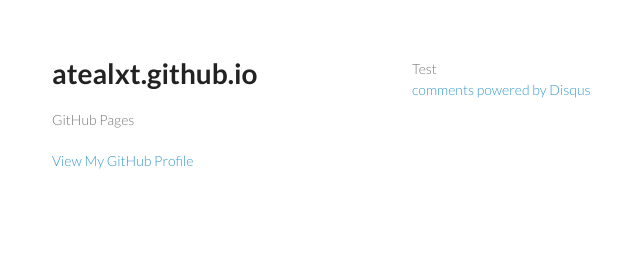
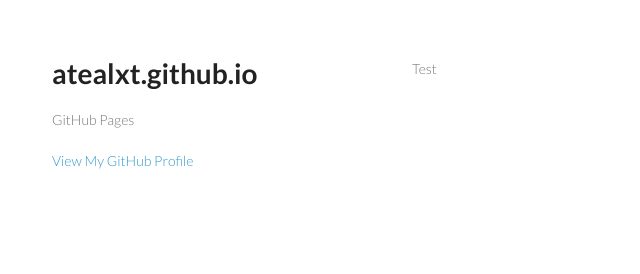
Before and after one commit to atealxt/atealxt.github.io, a Jekyll site: the page built from _posts/2014-05-26-comments-disqus.html, in a window 1280 px wide. Shown: the top 274 px of the page, without its empty margins (158-798 px from the left). Built offline with Jekyll 4.4.1, drawn with Linux system fonts in a browser that asks for light colours; comment, search, counter and statistics services are not loaded; part of the change alters nothing that is shown.

Commit message:
Update 2014-05-26-comments-disqus.html

```diff
--- a/_posts/2014-05-26-comments-disqus.html
+++ b/_posts/2014-05-26-comments-disqus.html
@@ -5,17 +5,4 @@ title: Test Comments Disqus
 
 Test
 
-    <div id="disqus_thread"></div>
-    <script type="text/javascript">
-        /* * * CONFIGURATION VARIABLES: EDIT BEFORE PASTING INTO YOUR WEBPAGE * * */
-        var disqus_shortname = 'atealxtgithubio'; // required: replace example with your forum shortname
-
-        /* * * DON'T EDIT BELOW THIS LINE * * */
-        (function() {
-            var dsq = document.createElement('script'); dsq.type = 'text/javascript'; dsq.async = true;
-            dsq.src = '//' + disqus_shortname + '.disqus.com/embed.js';
-            (document.getElementsByTagName('head')[0] || document.getElementsByTagName('body')[0]).appendChild(dsq);
-        })();
-    </script>
-    <noscript>Please enable JavaScript to view the <a href="http://disqus.com/?ref_noscript">comments powered by Disqus.</a></noscript>
-    <a href="http://disqus.com" class="dsq-brlink">comments powered by <span class="logo-disqus">Disqus</span></a>
+{% include disqus.html %}
```
